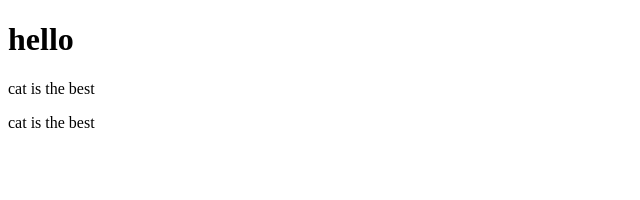
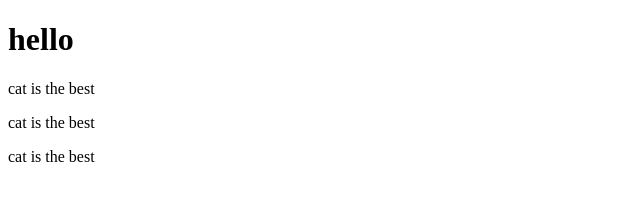
Before and after one commit to koev123/koevsong111, a plain HTML site: page index.html in a window 1280 px wide. Shown: the full height of the page, 0-640 px from the left. Drawn offline with Linux system fonts and the light colour scheme.

Commit message:
add other one commit

```diff
--- a/index.html
+++ b/index.html
@@ -10,5 +10,6 @@
     <h1>hello</h1>
     <p>cat is the best</p>
     <p>cat is the best</p>
+    <p>cat is the best</p>
 </body>
 </html>
```
